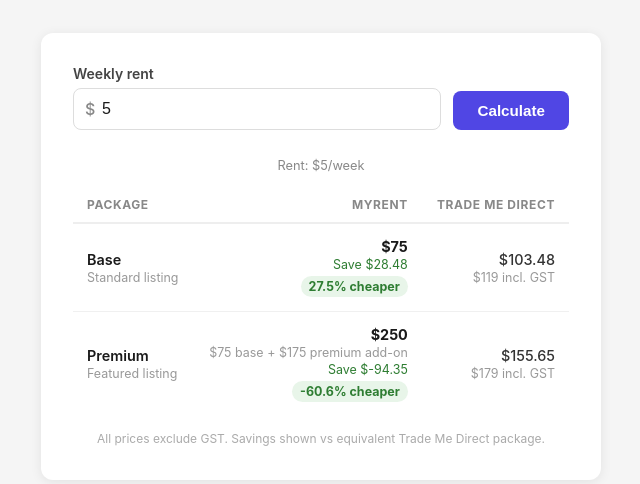
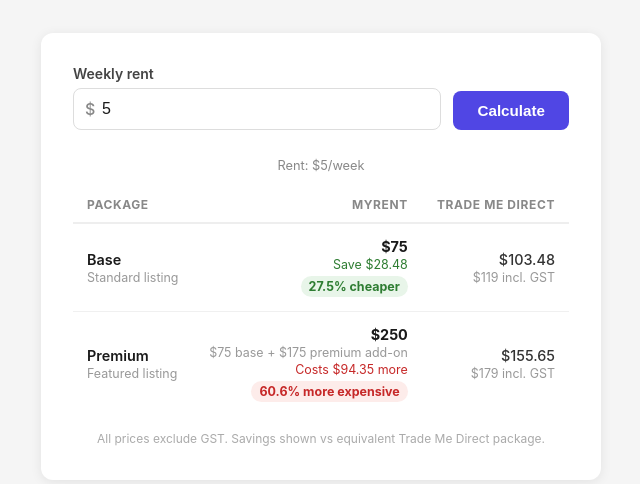
Before and after one commit to gsarvidson/myrentprices, a plain HTML site: page index.html in a window 1280 px wide. Both pictures are taken after typing "5" into the empty fields and a click on the button "Calculate". Shown: the part 112-596 px from the top of the page, without its empty margins (319-959 px from the left). Drawn offline with Linux system fonts and the light colour scheme.

Commit message:
Add files via upload

```diff
--- a/index.html
+++ b/index.html
@@ -194,10 +194,19 @@
       margin-top: 4px;
     }
 
+    .savings-badge.more-expensive {
+      background: #fdecea;
+      color: #c62828;
+    }
+
     .savings-amount {
       font-size: 0.78rem;
       color: #2e7d32;
       margin-top: 2px;
+    }
+
+    .savings-amount.more-expensive {
+      color: #c62828;
     }
 
     .footer-note {
@@ -310,11 +319,15 @@
     ];
 
     tableBody.innerHTML = packages.map(pkg => {
-      const saving = pkg.tm - pkg.myrent;
-      const pct = savingsPct(pkg.myrent, pkg.tm);
+      const diff = pkg.tm - pkg.myrent;
+      const cheaper = diff > 0;
+      const pct = Math.abs((diff / pkg.tm) * 100).toFixed(1);
       const myrentDisplay = pkg.name === 'Premium'
         ? `<div class="price-myrent">${fmt(pkg.myrent)}</div><div class="package-desc">$75 base + $175 premium add-on</div>`
         : `<div class="price-myrent">${fmt(pkg.myrent)}</div>`;
+      const diffLabel = cheaper
+        ? `<div class="savings-amount">Save ${fmt(diff)}</div><div><span class="savings-badge">${pct}% cheaper</span></div>`
+        : `<div class="savings-amount more-expensive">Costs ${fmt(Math.abs(diff))} more</div><div><span class="savings-badge more-expensive">${pct}% more expensive</span></div>`;
       return `
         <tr>
           <td>
@@ -323,8 +336,7 @@
           </td>
           <td>
             ${myrentDisplay}
-            <div class="savings-amount">Save ${fmt(saving)}</div>
-            <div><span class="savings-badge">${pct}% cheaper</span></div>
+            ${diffLabel}
           </td>
           <td>
             <div class="price">${fmt(pkg.tm)}</div>
```
